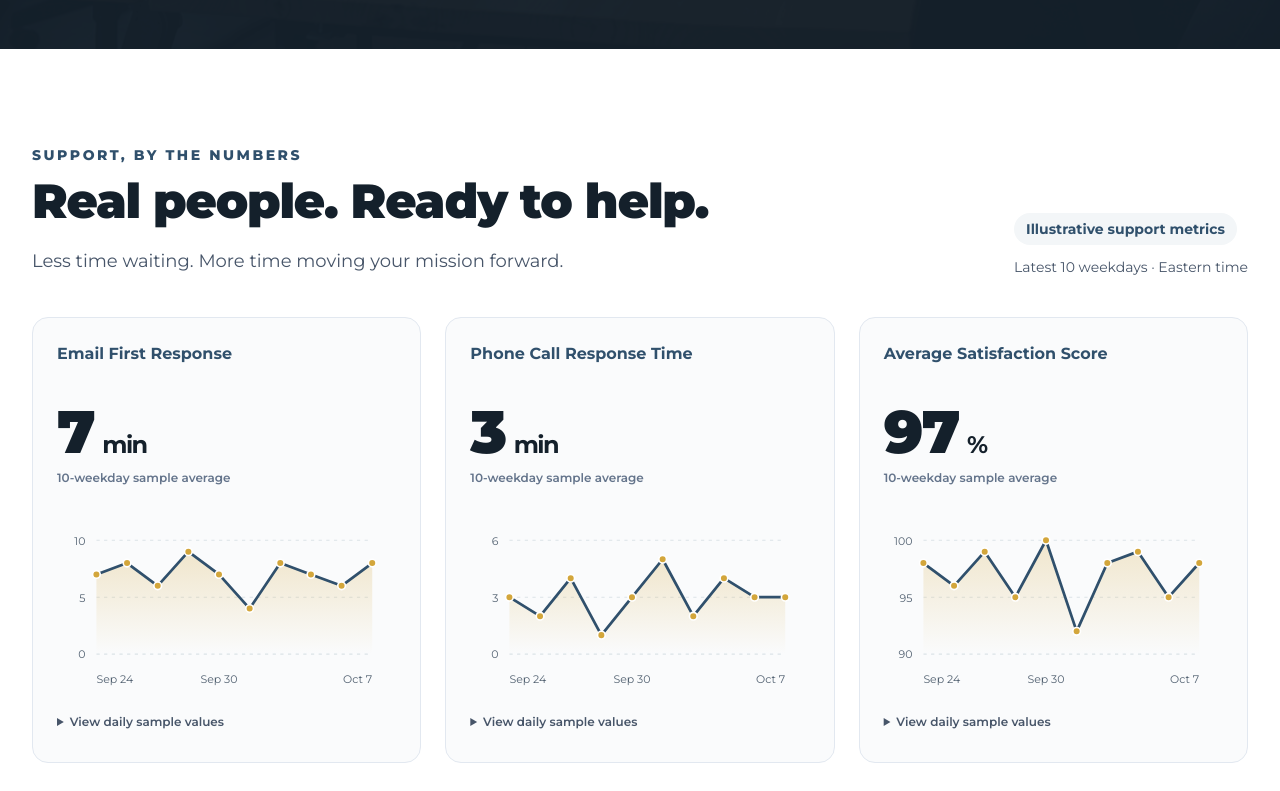
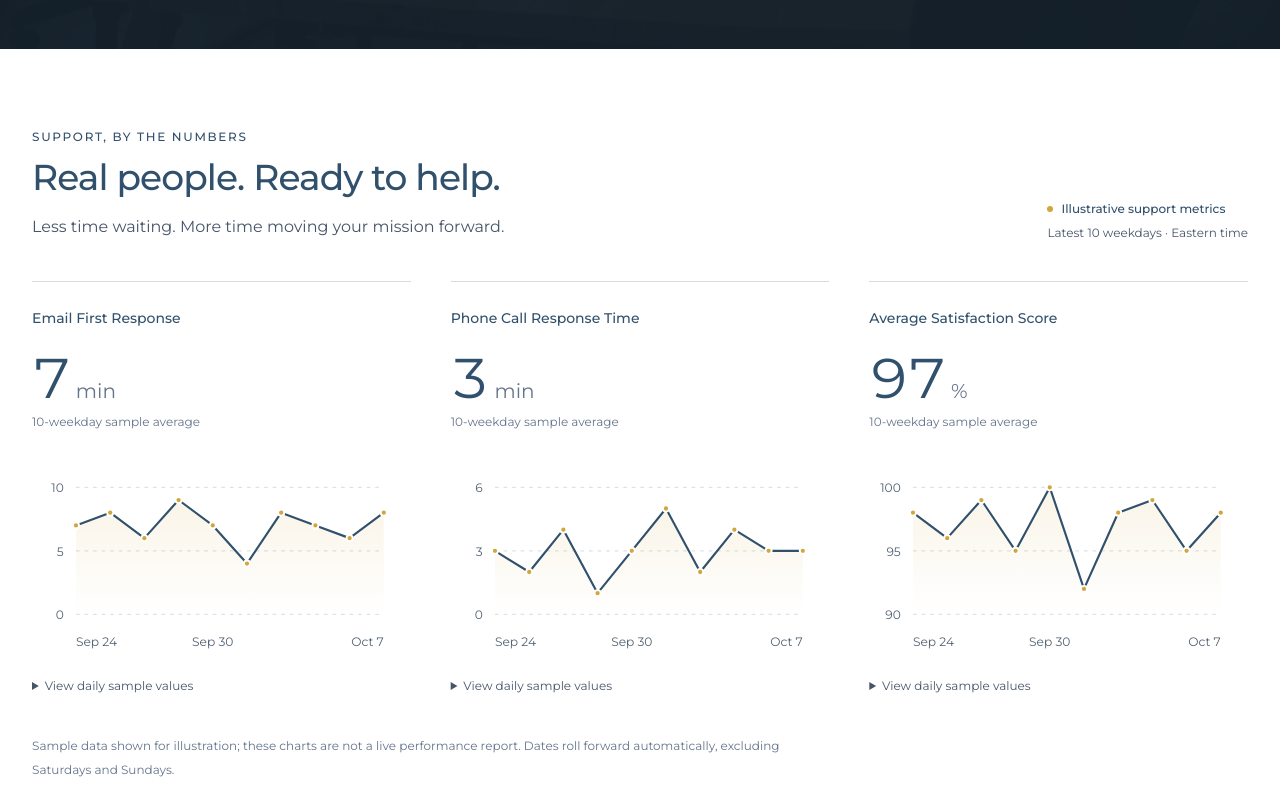
Before and after one commit to MissionTS/mts-site, a Next.js app: page / in a window 1280 px wide. Shown: the part 2300-3091 px from the top of the page. Built offline with nearby package versions, Linux system fonts and the light colour scheme.

Commit message:
Refine support section with lighter brand typography and open layout

```diff
--- a/components/SupportStats.tsx
+++ b/components/SupportStats.tsx
@@ -35,44 +35,44 @@ export function SupportStats() {
   }, []);
 
   return (
-    <section id="support-stats" aria-labelledby="support-stats-title" className="bg-white py-20 sm:py-24">
+    <section id="support-stats" aria-labelledby="support-stats-title" className="scroll-mt-28 bg-white py-16 sm:py-20">
       <div className="mx-auto max-w-[1440px] px-6 lg:px-8">
         <div className="flex flex-col justify-between gap-6 lg:flex-row lg:items-end">
           <div className="max-w-3xl">
-            <p className="text-sm font-extrabold uppercase tracking-[0.18em] text-mission-navy">Support, by the numbers</p>
-            <h2 id="support-stats-title" className="mt-3 text-4xl font-black tracking-tight text-mission-ink sm:text-5xl">Real people. Ready to help.</h2>
-            <p className="mt-5 text-lg leading-8 text-slate-600">Less time waiting. More time moving your mission forward.</p>
+            <p className="text-xs font-medium uppercase tracking-[0.14em] text-mission-navy">Support, by the numbers</p>
+            <h2 id="support-stats-title" className="mt-3 text-3xl font-medium leading-tight tracking-tight text-mission-navy sm:text-4xl">Real people. Ready to help.</h2>
+            <p className="mt-4 text-base leading-7 text-slate-600">Less time waiting. More time moving your mission forward.</p>
           </div>
           <div className="text-sm text-slate-600">
-            <span className="inline-flex rounded-full bg-mission-mist px-3 py-1.5 font-bold text-mission-navy">Illustrative support metrics</span>
-            <p className="mt-3">Latest 10 weekdays · Eastern time</p>
+            <span className="inline-flex items-center gap-2 text-xs font-medium text-mission-navy"><span aria-hidden="true" className="h-1.5 w-1.5 rounded-full bg-mission-gold" />Illustrative support metrics</span>
+            <p className="mt-2 text-xs">Latest 10 weekdays · Eastern time</p>
           </div>
         </div>
-        <div className="mt-10 grid gap-6 lg:grid-cols-3">
+        <div className="mt-10 grid gap-8 lg:grid-cols-3 lg:gap-10">
           {metrics.map((metric) => {
             const average = metric.values.reduce((sum, value) => sum + value, 0) / metric.values.length;
             const points = metric.values.map((value, index) => ({ x: 36 + index * 28, y: 128 - ((value - metric.min) / (metric.max - metric.min)) * 104 }));
             const line = points.map((point) => `${point.x},${point.y}`).join(" ");
             return (
-              <article key={metric.id} className="min-w-0 rounded-2xl border border-slate-200 bg-mission-mist/40 p-6">
-                <h3 className="min-h-12 text-base font-bold text-mission-navy">{metric.title}</h3>
-                <p className="mt-3 text-6xl font-black tracking-tight text-mission-ink">{average}<span className="ml-2 text-2xl font-bold">{metric.unit}</span></p>
-                <p className="mt-2 text-xs font-semibold text-slate-500">10-weekday sample average</p>
+              <article key={metric.id} className="min-w-0 border-t border-mission-navy/20 pt-6">
+                <h3 className="text-sm font-medium leading-6 text-mission-navy">{metric.title}</h3>
+                <p className="mt-5 text-5xl font-normal tabular-nums tracking-tight text-mission-navy sm:text-[3.5rem]">{average}<span className="ml-1.5 text-xl font-normal tracking-normal text-slate-500">{metric.unit}</span></p>
+                <p className="mt-2 text-xs font-normal text-slate-500">10-weekday sample average</p>
                 {days.length > 0 ? <>
                   <svg viewBox="0 0 310 164" role="img" aria-labelledby={`${metric.id}-chart-title`} className="mt-7 w-full">
                     <title id={`${metric.id}-chart-title`}>{metric.title}: illustrative weekday trend, {dateLabel(days[0])} through {dateLabel(days[9])}. Daily values are available below.</title>
-                    <defs><linearGradient id={`${metric.id}-fill`} x1="0" y1="0" x2="0" y2="1"><stop offset="0%" stopColor="#d3a63b" stopOpacity=".25"/><stop offset="100%" stopColor="#d3a63b" stopOpacity="0"/></linearGradient></defs>
+                    <defs><linearGradient id={`${metric.id}-fill`} x1="0" y1="0" x2="0" y2="1"><stop offset="0%" stopColor="#d3a63b" stopOpacity=".12"/><stop offset="100%" stopColor="#d3a63b" stopOpacity="0"/></linearGradient></defs>
                     {metric.ticks.map((tick) => {
                       const y = 128 - ((tick - metric.min) / (metric.max - metric.min)) * 104;
                       return <g key={tick}><line x1="36" x2="288" y1={y} y2={y} stroke="#dce3e8" strokeDasharray="3 4"/><text x="26" y={y + 4} textAnchor="end" fontSize="10" fill="#526171">{tick}</text></g>;
                     })}
                     <polygon points={`36,128 ${line} 288,128`} fill={`url(#${metric.id}-fill)`}/>
-                    <polyline points={line} fill="none" stroke="#30506c" strokeWidth="2.5" strokeLinejoin="round" strokeLinecap="round"/>
-                    {points.map((point, index) => <circle key={index} cx={point.x} cy={point.y} r="3.5" fill="#d3a63b" stroke="white" strokeWidth="1.5"><title>{dateLabel(days[index])}: {metric.values[index]} {metric.unit}</title></circle>)}
+                    <polyline points={line} fill="none" stroke="#30506c" strokeWidth="1.75" strokeLinejoin="round" strokeLinecap="round"/>
+                    {points.map((point, index) => <circle key={index} cx={point.x} cy={point.y} r="2.5" fill="#d3a63b" stroke="white" strokeWidth="1.5"><title>{dateLabel(days[index])}: {metric.values[index]} {metric.unit}</title></circle>)}
                     {[0, 4, 9].map((index) => <text key={index} x={points[index].x} y="154" textAnchor={index === 0 ? "start" : index === 9 ? "end" : "middle"} fontSize="10" fill="#526171">{dateLabel(days[index])}</text>)}
                   </svg>
                   <details className="mt-3 text-xs text-slate-600">
-                    <summary className="cursor-pointer rounded py-2 font-semibold focus-visible:outline focus-visible:outline-2 focus-visible:outline-mission-navy">View daily sample values</summary>
+                    <summary className="cursor-pointer rounded py-2 font-normal focus-visible:outline focus-visible:outline-2 focus-visible:outline-mission-navy">View daily sample values</summary>
                     <table className="mt-2 w-full text-left"><caption className="sr-only">{metric.title} illustrative data</caption><thead><tr><th scope="col" className="py-2">Date</th><th scope="col" className="text-right">{metric.unit === "%" ? "Score" : "Minutes"}</th></tr></thead><tbody>{days.map((day, index) => <tr key={day.toISOString()} className="border-t border-slate-200"><th scope="row" className="py-2 font-normal">{dateLabel(day)}, {day.getUTCFullYear()}</th><td className="text-right">{metric.values[index]}{metric.unit === "%" ? "%" : ""}</td></tr>)}</tbody></table>
                   </details>
                 </> : <div className="mt-7 h-48" aria-label="Loading weekday chart" />}
@@ -80,7 +80,7 @@ export function SupportStats() {
             );
           })}
         </div>
-        <p className="mt-6 max-w-3xl text-sm leading-6 text-slate-500">Sample data shown for illustration; these charts are not a live performance report. Dates roll forward automatically, excluding Saturdays and Sundays.</p>
+        <p className="mt-8 max-w-3xl text-xs leading-6 text-slate-500">Sample data shown for illustration; these charts are not a live performance report. Dates roll forward automatically, excluding Saturdays and Sundays.</p>
       </div>
     </section>
   );
```
